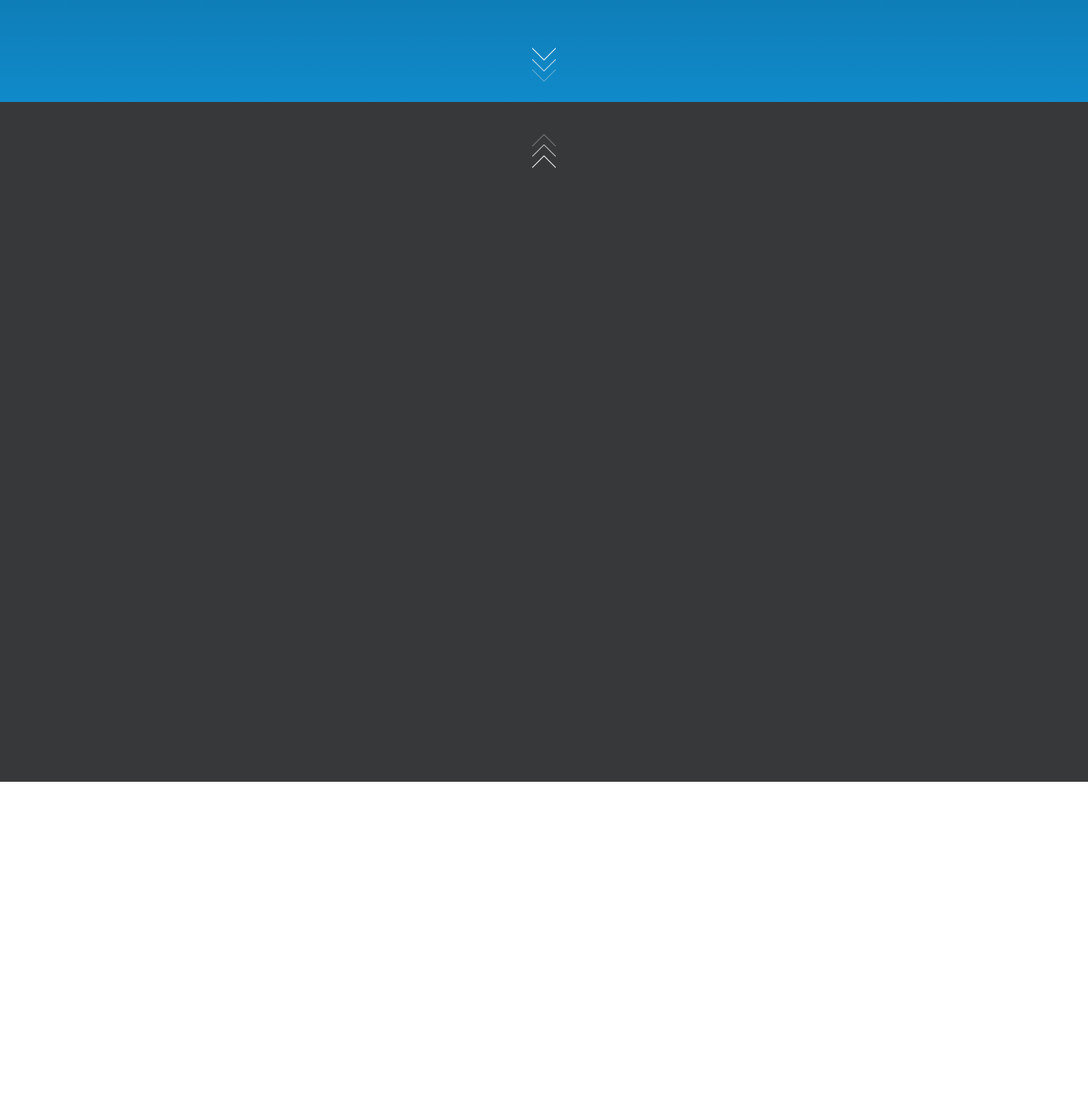
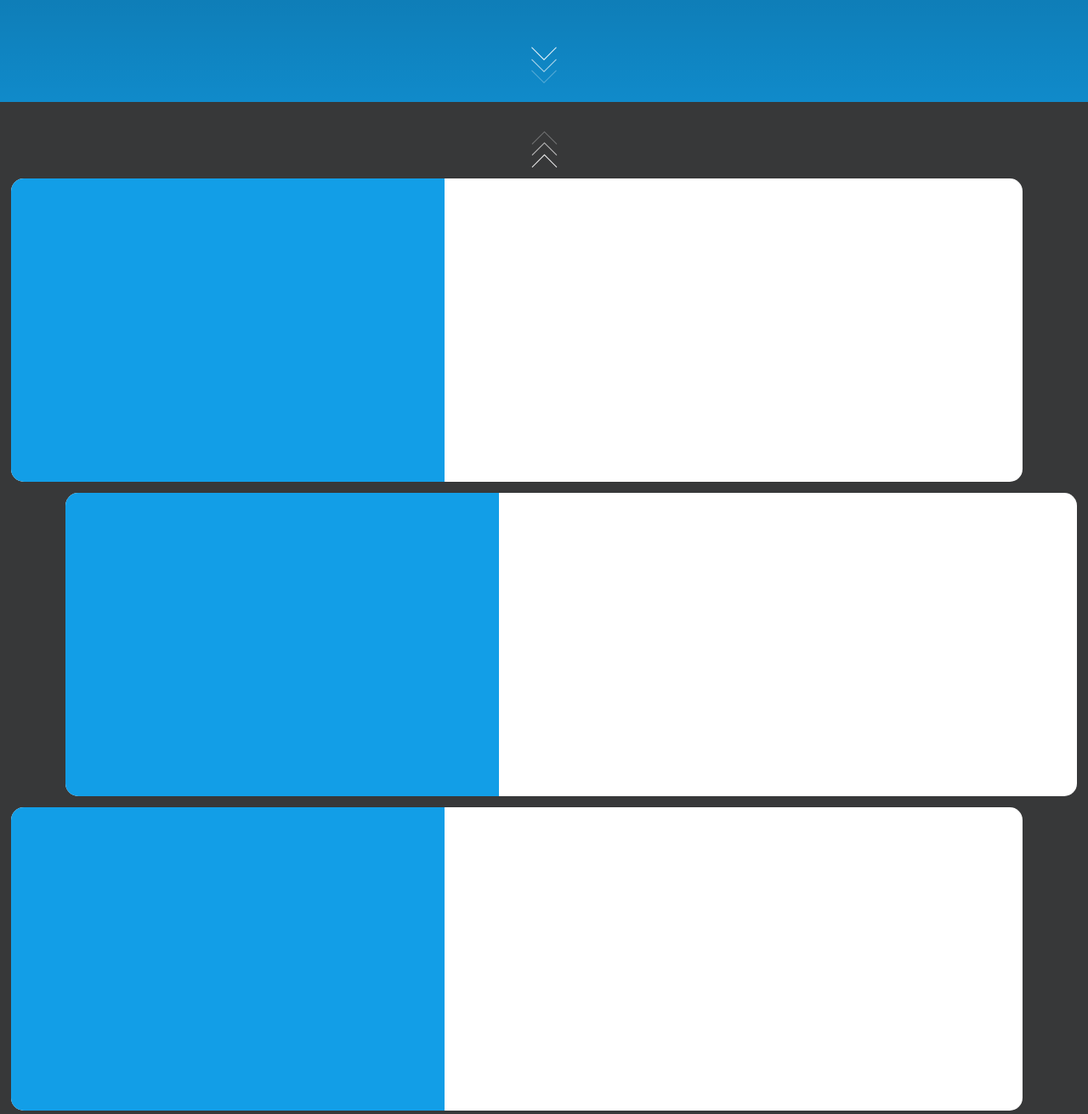
Before and after one commit to OctaviusBowman/GithubPortfolio, a website: page dist/index.html in a window 1280 px wide. Shown: the part 680-1991 px from the top of the page at 85% size. Before the commit the page ends 1600 px from the top, so only its background shows below. Drawn offline with Linux system fonts and the light colour scheme.

Commit message:
Project containers mockup

```diff
--- a/dist/index.html
+++ b/dist/index.html
@@ -41,6 +41,19 @@
             </div>
         </a>
 
+        <div class="project-1">
+            <div class="project-left-img"></div>
+            <div class="project-left-text"></div>
+        </div>
+        <div class="project-2">
+            <div class="project-right-img"></div>
+            <div class="project-right-text"></div>
+        </div>
+        <div class="project-3">
+            <div class="project-left-img"></div>
+            <div class="project-left-text"></div>
+        </div>
+
     </div>
 
 </html>
--- a/dist/stylesheet.css
+++ b/dist/stylesheet.css
@@ -1,7 +1,6 @@
 * {
   margin: 0;
   padding: 0;
-  box-sizing: border-box;
 }
 
 html {
@@ -28,11 +27,6 @@ hr {
   border: 0.6px solid #eee;
 }
 
-.project-page {
-  height: 100vh;
-  background: #373839 center no-repeat;
-}
-
 .landing {
   height: 100vh;
   width: 100vw;
@@ -47,7 +41,7 @@ hr {
 }
 
 .container {
-  max-width: 120rem;
+  max-width: 125rem;
   width: 90%;
   margin: 0 auto;
 }
@@ -117,7 +111,6 @@ hr {
   position: absolute;
   bottom: -11%;
   left: 50%;
-  /* transform: translate(-50%, -50%); */
 }
 
 .arrow-up span {
@@ -206,6 +199,68 @@ nav ul li a:hover::after {
   transform: scaleX(1);
 }
 
+/* Project content*/
+.project-page {
+  height: 150vh;
+  background: #373839 center no-repeat;
+  display: flex;
+  flex-direction: column;
+}
+
+.project-1 {
+  margin: 7% 6% 1% 1%;
+  border-radius: 15px;
+  background: rgb(255, 255, 255);
+  flex-basis: 90%;
+  display: flex;
+}
+.project-2 {
+  margin: 0% 1% 1% 6%;
+  border-radius: 15px;
+  background: rgb(255, 255, 255);
+  flex-basis: 90%;
+  display: flex;
+}
+.project-3 {
+  margin: 0% 6% 1% 1%;
+  border-radius: 15px;
+  background: rgb(255, 255, 255);
+  flex-basis: 90%;
+  display: flex;
+}
+.project-left-img {
+  background: #129ee7;
+  height: 100%;
+  width: 100%;
+  flex-direction: column;
+  border-radius: 15px 0px 0px 15px;
+  flex-basis: 75%;
+}
+.project-left-text {
+  height: 100%;
+  width: 100%;
+  flex-direction: column;
+  border-radius: 0px 15px 15px 0px;
+}
+.project-right-img {
+  background: #129ee7;
+  height: 100%;
+  width: 100%;
+  flex-direction: column;
+  border-radius: 15px 0px 0px 15px;
+  flex-basis: 75%;
+}
+.project-right-text {
+  height: 100%;
+  width: 100%;
+  flex-direction: column;
+  border-radius: 0px 15px 15px 0px;
+}
+
+.img {
+
+}
+
 @media (max-width: 600px) {
   .brand {
     font-size: 1rem;
```
